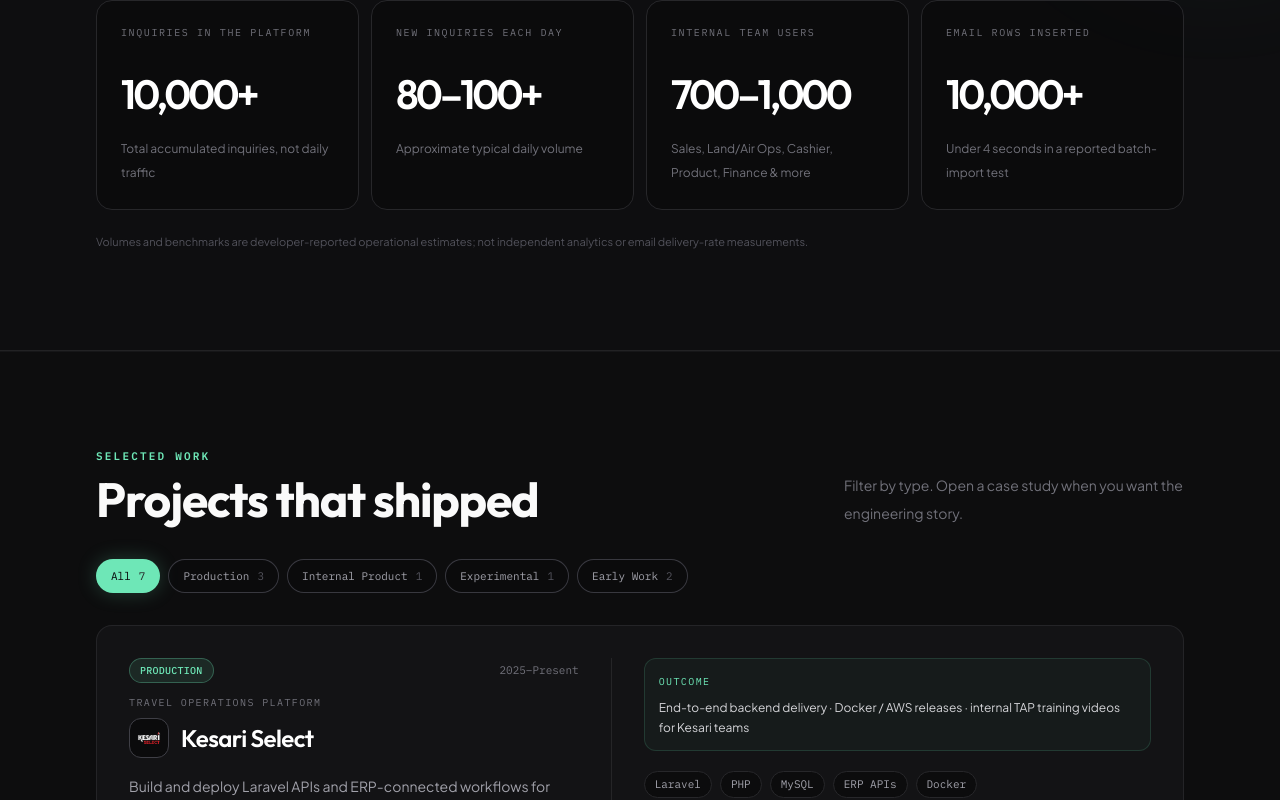
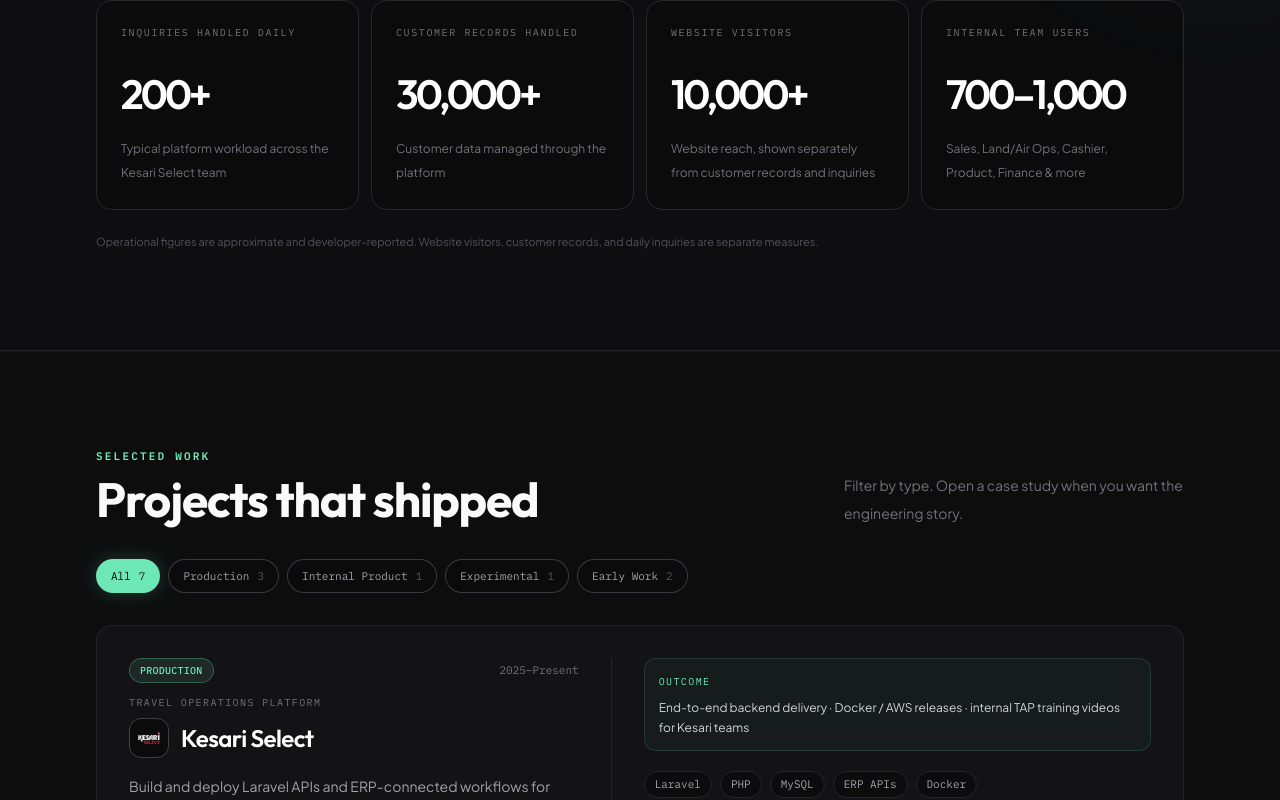
Before and after one commit to MadinBloch/Mysite, a React (Vite) app: page / in a window 1280 px wide. Shown: the part 971-1771 px from the top of the page. Built offline with nearby package versions, Linux system fonts and the light colour scheme.

Commit message:
Polish portfolio impact and Kesari Select story

```diff
--- a/src/data/siteStats.js
+++ b/src/data/siteStats.js
@@ -1,8 +1,8 @@
 // These values come from developer-reported operational context, not analytics exports.
 export const siteStats = [
-  { id:'total-inquiries', a:10000, suffix:'+', label:'inquiries in the platform', note:'Total accumulated inquiries, not daily traffic' },
-  { id:'daily-inquiries', a:80, b:100, suffix:'+', label:'new inquiries each day', note:'Approximate typical daily volume' },
+  { id:'daily-inquiries', a:200, suffix:'+', label:'inquiries handled daily', note:'Typical platform workload across the Kesari Select team' },
+  { id:'customer-records', a:30000, suffix:'+', label:'customer records handled', note:'Customer data managed through the platform' },
+  { id:'site-visitors', a:10000, suffix:'+', label:'website visitors', note:'Website reach, shown separately from customer records and inquiries' },
   { id:'team-users', a:700, b:1000, label:'internal team users', note:'Sales, Land/Air Ops, Cashier, Product, Finance & more' },
-  { id:'email-import', a:10000, suffix:'+', label:'email rows inserted', note:'Under 4 seconds in a reported batch-import test' },
 ]
-export const statsDisclaimer = 'Volumes and benchmarks are developer-reported operational estimates; not independent analytics or email delivery-rate measurements.'
+export const statsDisclaimer = 'Operational figures are approximate and developer-reported. Website visitors, customer records, and daily inquiries are separate measures.'
```
